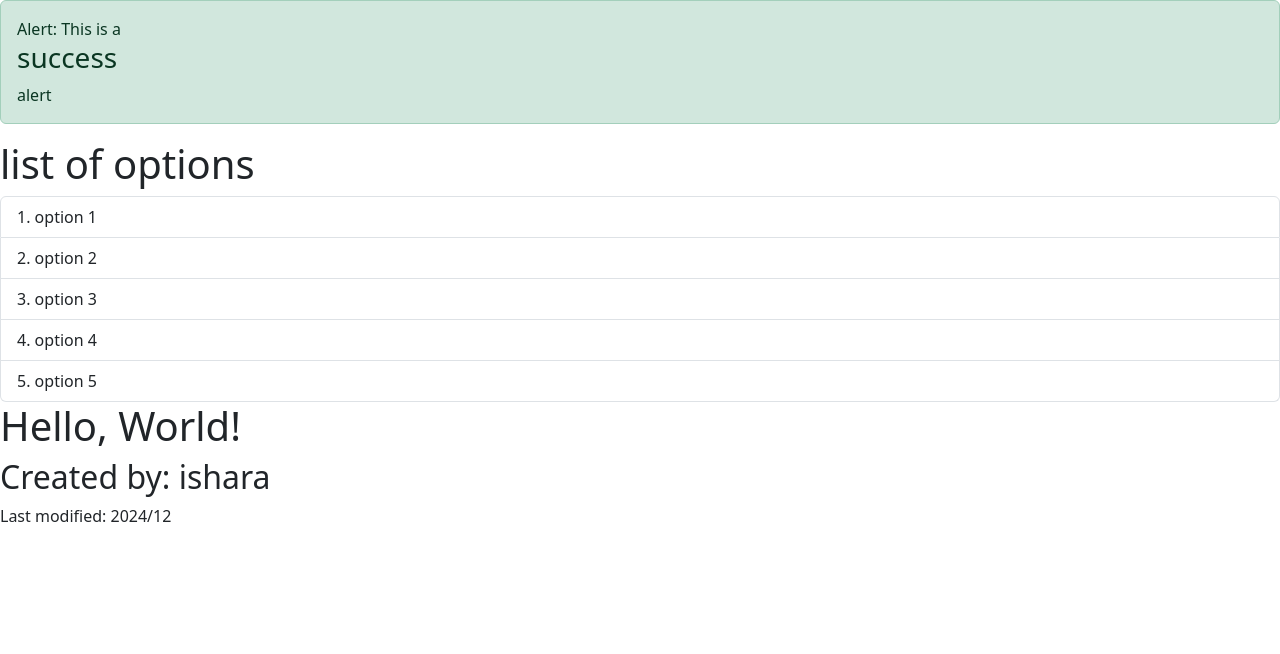
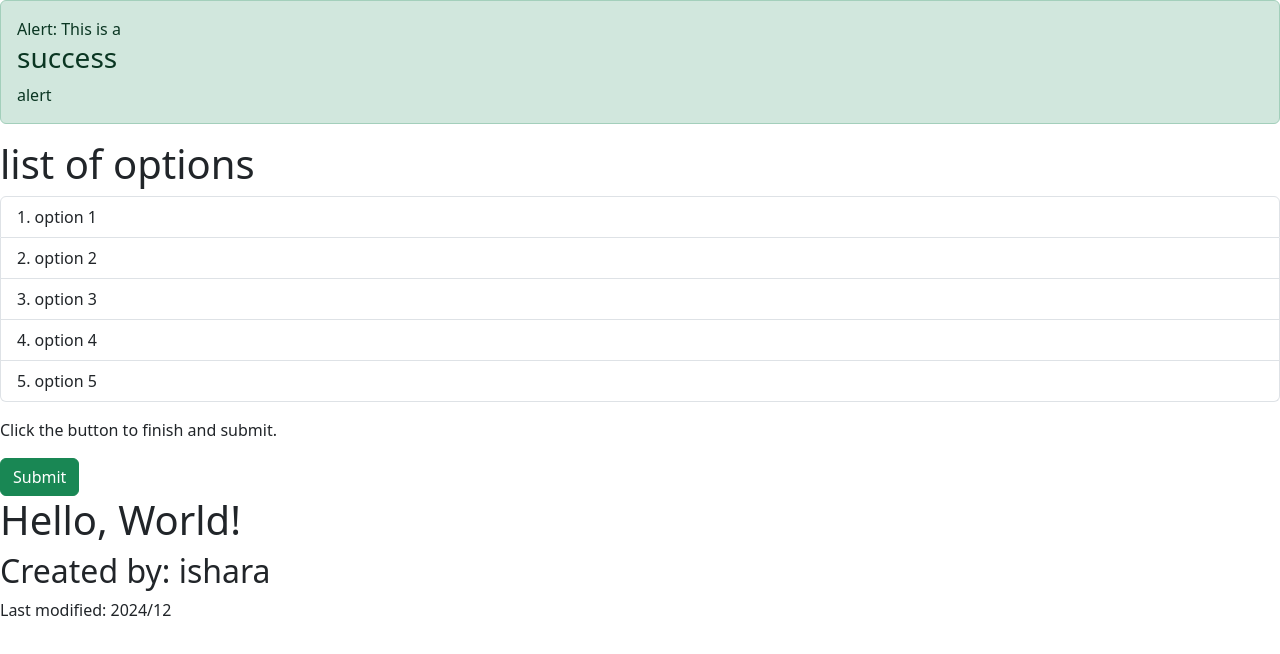
Before and after one commit to isharadilshanra/questionnaire_page, a React (Vite) app in the folder vite-project/latest_project/vite-project/: page / in a window 1280 px wide. Shown: the top 654 px of the page. Built offline with nearby package versions, Linux system fonts and the light colour scheme.

Commit message:
button with onclick

```diff
--- a/vite-project/latest_project/vite-project/src/App.tsx
+++ b/vite-project/latest_project/vite-project/src/App.tsx
@@ -1,6 +1,7 @@
 import Message from "./Message";
 import Alert from "./components/Alert";
 import ListGroup from "./components/ListGroup";
+import Button from "./components/Button";
 
 const handleClick = (item: string) => {
   console.log(item);
@@ -20,6 +21,11 @@ function App() {
         heading="list of options"
         onSelctItem={handleClick}
       />
+      <div>
+        <p></p>
+        <p>Click the button to finish and submit.</p>
+        <Button />
+      </div>
       <Message />
     </div>
   );
--- /dev/null
+++ b/vite-project/latest_project/vite-project/src/components/Button.tsx
@@ -0,0 +1,14 @@
+//import React from 'react'
+
+const handleFinish = () => {
+  console.log("Finished");
+};
+
+export const submitButton = () => {
+  return (
+    <button type="button" className="btn btn-success" onClick={handleFinish}>
+      Submit
+    </button>
+  );
+};
+export default submitButton;
```
